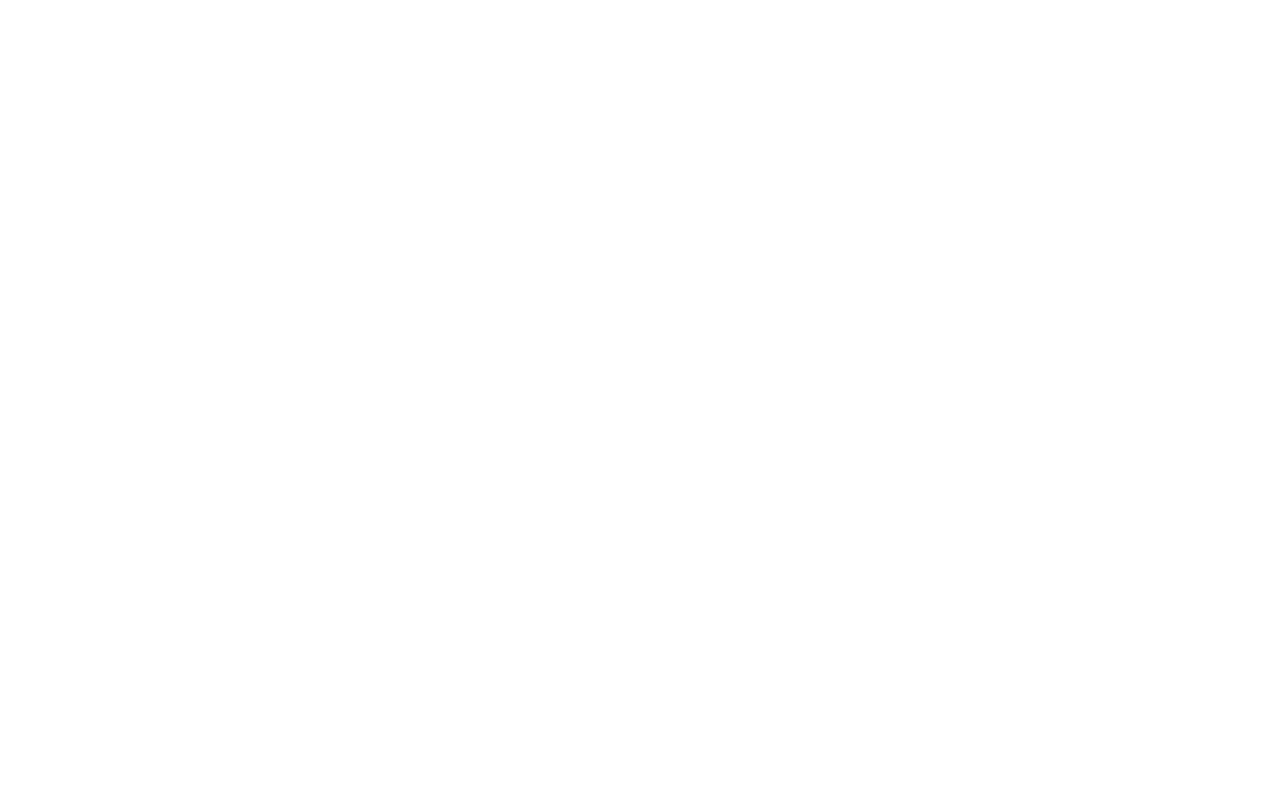
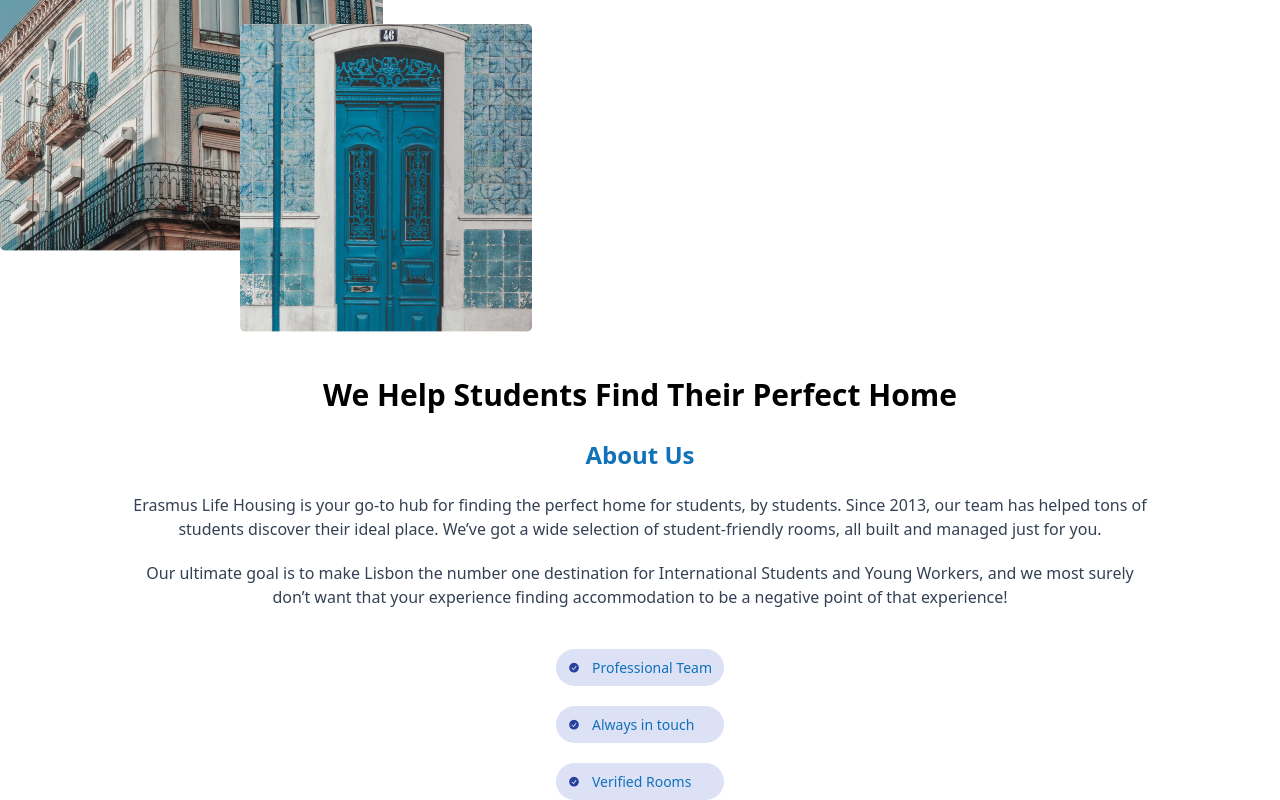
Before and after one commit to DsDigitalz/Booking-Website, a React (Vite) app: page / in a window 1280 px wide. Shown: the part 814-1614 px from the top of the page. Before the commit the page ends 800 px from the top, so only its background shows below. Built offline with nearby package versions, Linux system fonts and the light colour scheme.

Commit message:
added a check circle icon to About.jsx

```diff
--- a/src/Component/About.jsx
+++ b/src/Component/About.jsx
@@ -1,11 +1,56 @@
-import React from 'react'
+import React from "react";
 
 export default function About() {
   return (
-    <section className='max-w-[1440px] mx-auto flex flex-col '>
+    <section className="max-w-[1440px] mt-20 mx-auto flex flex-col ">
+      {/* About image */}
       <div>
-        <img src="" alt="" />
+        <img src="AboutImg.png" alt="" />
+      </div>
+
+      {/* About Info */}
+      <div className="mt-10 flex flex-col items-center">
+        <div>
+          <h1 className="font-bold text-[30px] text-center">
+            We Help Students Find Their Perfect Home
+          </h1>
+        </div>
+        <div className="flex flex-col gap-5 text-center text-[#344054] mt-5 w-[80%]">
+          <p className="text-[#1171B9] font-semibold text-[24px]">About Us</p>
+          <p>
+            Erasmus Life Housing is your go-to hub for finding the perfect home
+            for students, by students. Since 2013, our team has helped tons of
+            students discover their ideal place. We’ve got a wide selection of
+            student-friendly rooms, all built and managed just for you.
+          </p>
+          <p>
+            Our ultimate goal is to make Lisbon the number one destination for
+            International Students and Young Workers, and we most surely don’t
+            want that your experience finding accommodation to be a negative
+            point of that experience!
+          </p>
+        </div>
+        <div className="mt-10 grid grid-cols-1 gap-5 text-[14px]">
+          <div className="flex items-center gap-3 rounded-full bg-[#8d9fe24f] py-2 px-3 text-[#1171B9]">
+            <div>
+              <img src="check-circle.png" alt="" />
+            </div>
+            <p>Professional Team</p>
+          </div>
+          <div className="flex items-center gap-3 rounded-full bg-[#8d9fe24f] py-2 px-3 text-[#1171B9]">
+            <div>
+              <img src="check-circle.png" alt="" />
+            </div>
+            <p>Always in touch</p>
+          </div>
+          <div className="flex items-center gap-3 rounded-full bg-[#8d9fe24f] py-2 px-3 text-[#1171B9]">
+            <div>
+              <img src="check-circle.png" alt="" />
+            </div>
+            <p>Verified Rooms</p>
+          </div>
+        </div>
       </div>
     </section>
-  )
+  );
 }
```
Also changed, not shown: public/check-circle.png (added).
